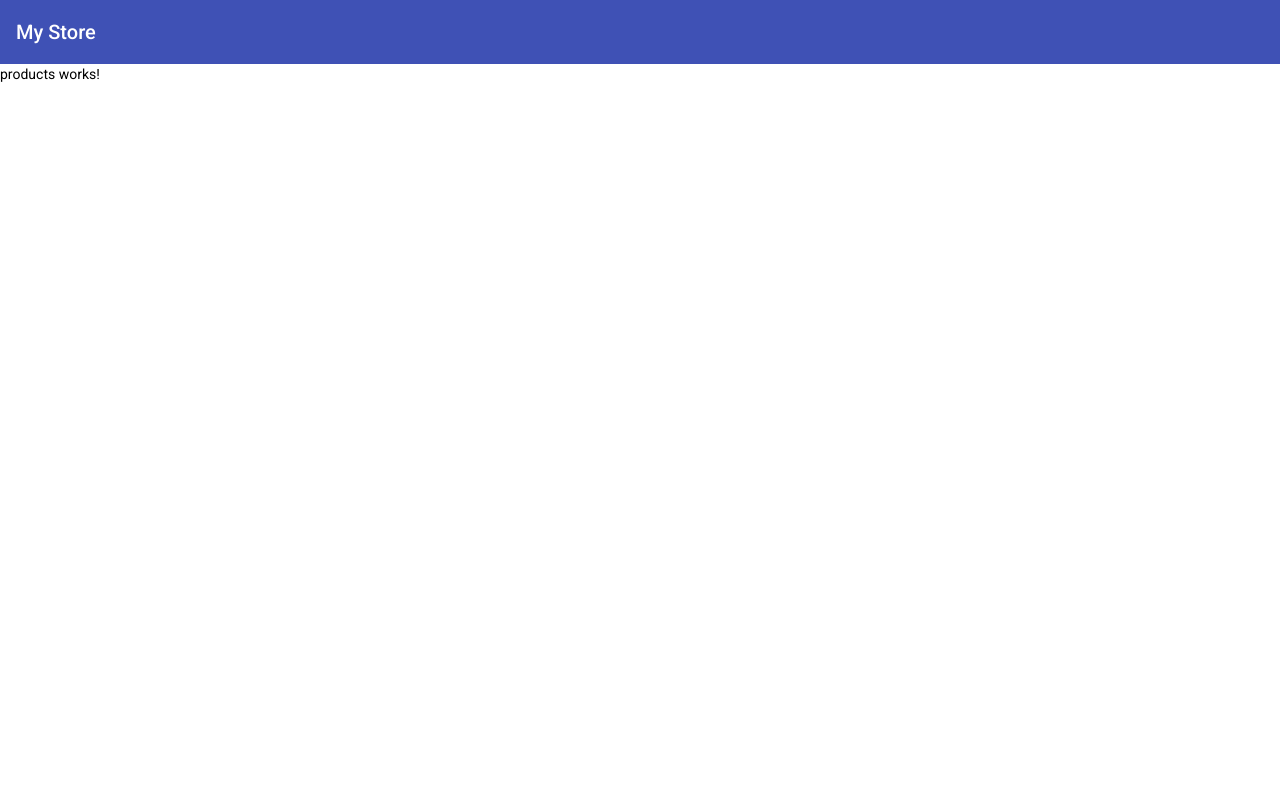
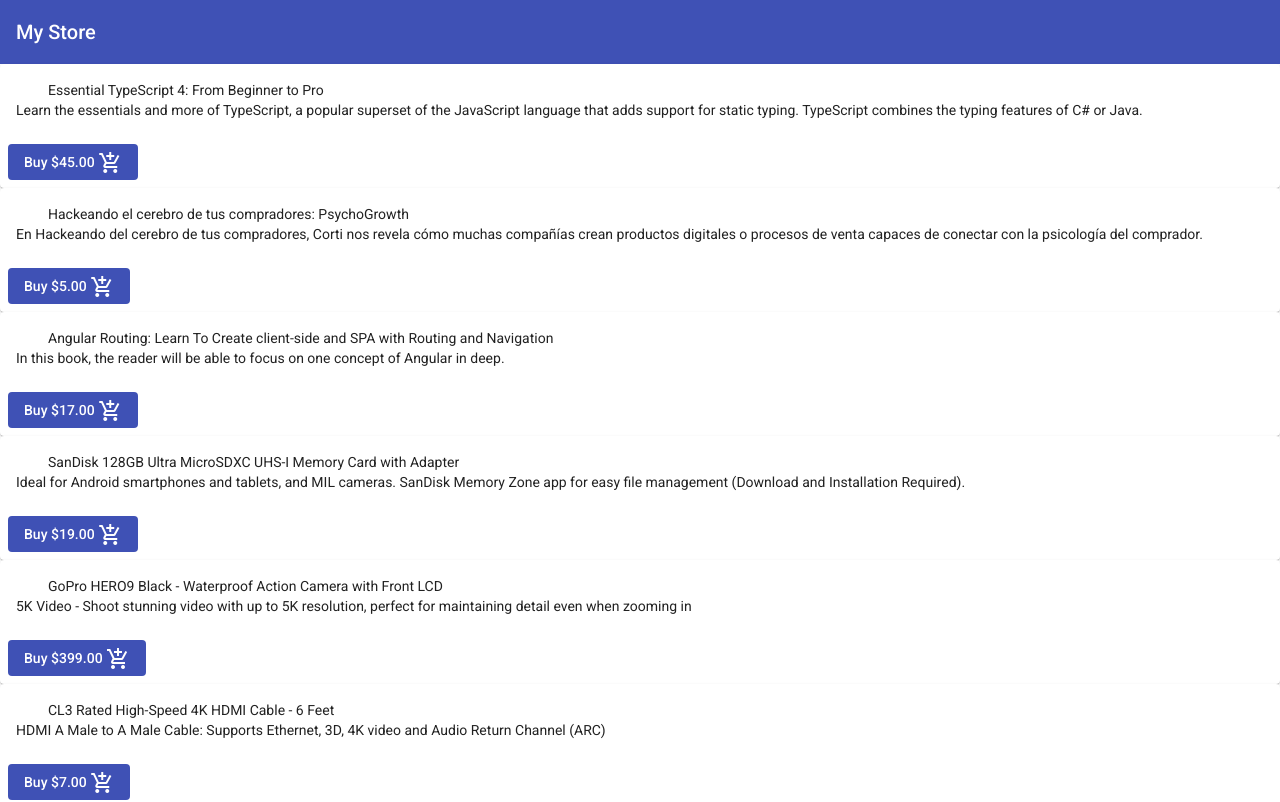
Before and after one commit to nobolaa/Shop-Angular12, an Angular app: page /products in a window 1280 px wide. Shown: the top 802 px of the page. Built offline with nearby package versions, Linux system fonts and the light colour scheme; data requests are answered from the project's data file.

Commit message:
Exercise 9:
Added angular material components and imported it at products module.
Created a variable at products component to show the products in html file.

```diff
--- a/src/app/pages/products/products.component.html
+++ b/src/app/pages/products/products.component.html
@@ -1 +1,16 @@
-<p>products works!</p>
+<section class="products">
+    <mat-card class="card" *ngFor="let product of products">
+        <mat-card-header>
+            {{ product.name }}
+        </mat-card-header>
+        <mat-card-content>
+            {{ product.description }}
+        </mat-card-content>
+        <mat-card-actions>
+            <button mat-flat-button color="primary">
+                Buy {{ product.price | currency}}
+                <mat-icon>add_shopping_cart</mat-icon>
+            </button>
+        </mat-card-actions>
+    </mat-card>
+</section>
--- a/src/app/pages/products/products.component.ts
+++ b/src/app/pages/products/products.component.ts
@@ -1,6 +1,7 @@
 import { Component, OnInit } from '@angular/core';
 import { ProductsService } from './services/products.service';
 import { tap } from 'rxjs/operators';
+import { Product } from './interfaces/product.interface';
 
 @Component({
   selector: 'app-products',
@@ -8,12 +9,14 @@
   styleUrls: ['./products.component.scss']
 })
 export class ProductsComponent implements OnInit {
+  products!: Product[];
+
   constructor(private productSvc: ProductsService) { }
 
   ngOnInit(): void {
     this.productSvc.getProducts()
       .pipe(
-          tap( res => console.log(res))
+          tap((products: Product[]) => this.products = products)
       )
       .subscribe();
   }
--- a/src/app/pages/products/products.module.ts
+++ b/src/app/pages/products/products.module.ts
@@ -4,6 +4,8 @@
 import { ProductsRoutingModule } from './products-routing.module';
 import { ProductsComponent } from './products.component';
 import { ProductComponent } from './product/product.component';
+
+import { MaterialModule } from '../../material.module';
 
 
 @NgModule({
@@ -13,7 +15,8 @@
   ],
   imports: [
     CommonModule,
-    ProductsRoutingModule
+    ProductsRoutingModule,
+    MaterialModule
   ]
 })
 export class ProductsModule { }
```
Also changed, not shown: src/app/material.module.ts (+10 -2 lines).
